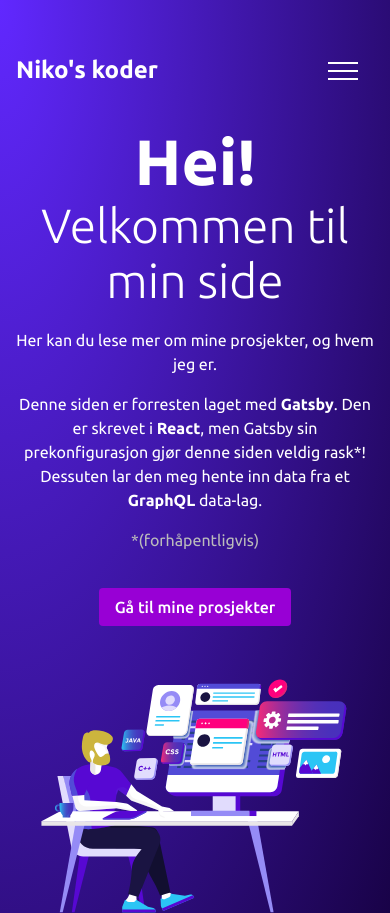
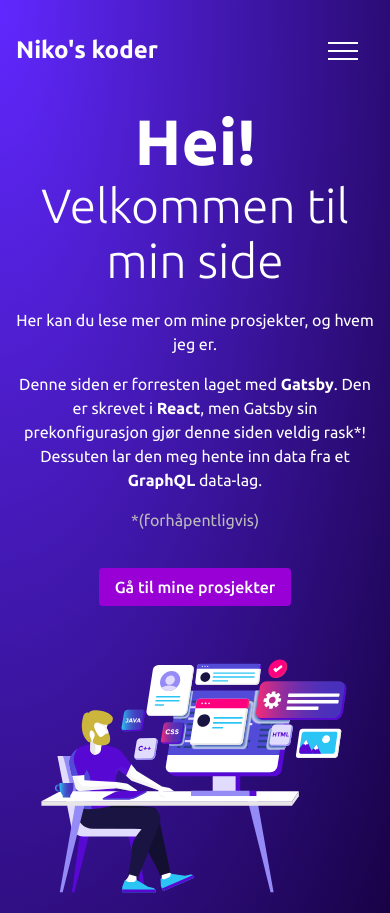
Before and after one commit to NikolaiDokken/portfolio-v2, a Gatsby site: page / in a window 390 px wide. Shown: the top 913 px of the page. Built offline with nearby package versions, Linux system fonts and the light colour scheme; Gatsby itself is replaced by a stand-in of ours.

Commit message:
moved navbar up on smaller devices

```diff
--- a/src/styles/global.css
+++ b/src/styles/global.css
@@ -42,6 +42,12 @@ nav {
 	display: grid;
 	grid-template-columns: 1fr 1fr;
 	margin: 40px auto;
+}
+
+@media screen and (max-width: 600px) {
+	nav {
+		margin-top: 20px;
+	}
 }
 
 nav .links {
```
